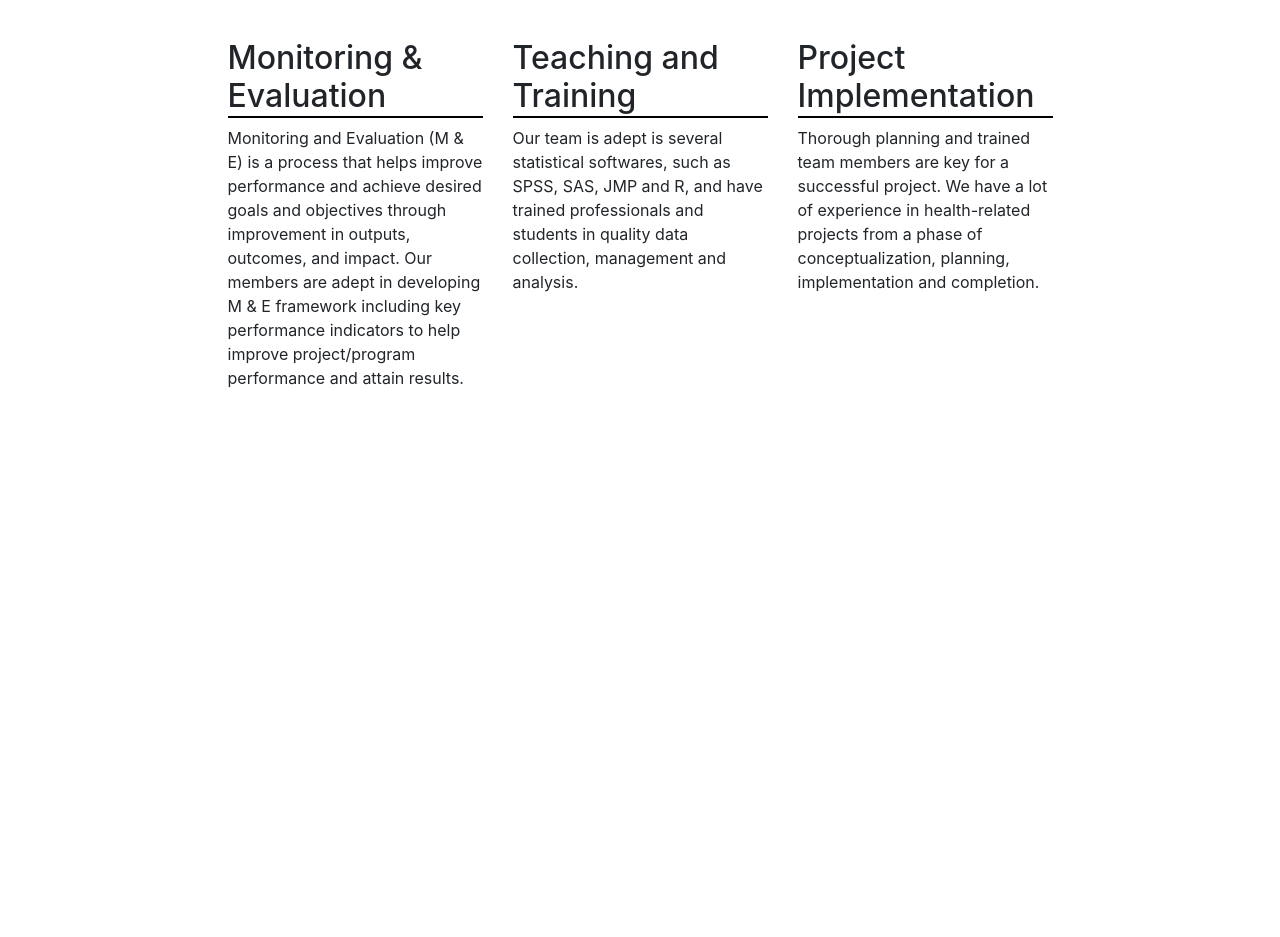
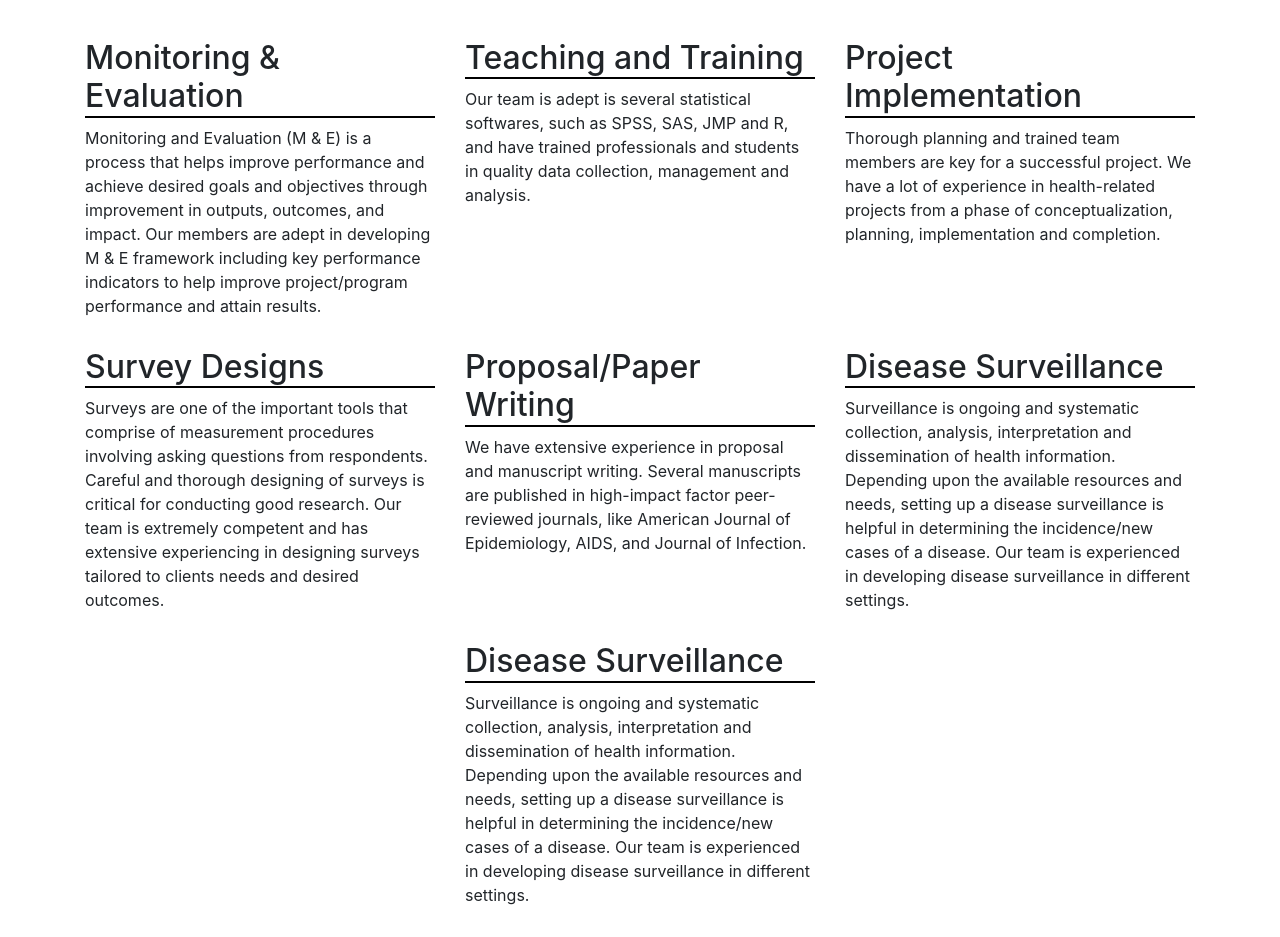
Before and after one commit to sean-slaughter/repdoducible-scientific-solutions, a React (Create React App) app: page /services in a window 1280 px wide. Shown: the part 380-1317 px from the top of the page. Before the commit the page ends 800 px from the top, so only its background shows below. Built offline with nearby package versions, Linux system fonts and the light colour scheme.

Commit message:
Finish services page

```diff
--- a/src/components/NavigationBar.js
+++ b/src/components/NavigationBar.js
@@ -20,6 +20,7 @@ export default function NavigationBar() {
                     <Link className='nav-link' to="/projects">Projects</Link>
                     <Link className='nav-link' to="/monitoringevaluation">Monitoring &amp; Evalutation</Link>
                     <Link className='nav-link' to="/publications">Publications</Link>
+                    <Link className='nav-link' to="/services">Services</Link>
                     <Link className='nav-link' to="/contact">Contact</Link>
                 </Nav>
             </NavbarCollapse>
--- a/src/containers/Services.js
+++ b/src/containers/Services.js
@@ -16,7 +16,7 @@ export default function Services() {
                 </Row>
 
                 <Row className="justify-content-center">
-                    <Col xs={12} md={3}>
+                    <Col xs={12} md={4}>
                         <h2>Monitoring &amp; Evaluation</h2>
                         <p className="services">Monitoring and Evaluation (M &amp; E) is a process that helps improve performance
                             and achieve desired goals and objectives through improvement in outputs,
@@ -24,19 +24,51 @@ export default function Services() {
                             including key performance indicators to help improve project/program
                             performance and attain results. </p>
                     </Col>
-                    <Col xs={12} md={3}>
+                    <Col xs={12} md={4}>
                         <h2>Teaching and Training</h2>
                         <p className="services">Our team is adept is several statistical softwares, such as SPSS, SAS, JMP and R,
                             and have trained professionals and students in quality data collection,
                             management and analysis. </p>
                     </Col>
-                    <Col xs={12} md={3}>
+                    <Col xs={12} md={4}>
                         <h2>Project Implementation</h2>
                         <p className="services">Thorough planning and trained team members are key for a successful project.
                             We have a lot of experience in health-related projects
                             from a phase of conceptualization, planning, implementation and completion. </p>
                     </Col>
                 </Row>
+                <Row className="justify-content-center">
+                    <Col xs={12} md={4}>
+                        <h2>Survey Designs</h2>
+                        <p className="services">Surveys are one of the important tools that comprise
+                        of measurement procedures involving asking questions from respondents.
+                         Careful and thorough designing of surveys is critical for conducting good research.
+                         Our team is extremely competent and has extensive experiencing in
+                         designing surveys tailored to clients needs and desired outcomes. </p>
+                    </Col>
+                    <Col xs={12} md={4}>
+                        <h2>Proposal/Paper Writing</h2>
+                        <p className="services">We have extensive experience in proposal and manuscript writing.
+                         Several manuscripts are published in high-impact factor peer-reviewed journals,
+                         like American Journal of Epidemiology, AIDS, and Journal of Infection. </p>
+                    </Col>
+                    <Col xs={12} md={4}>
+                        <h2>Disease Surveillance</h2>
+                        <p className="services">Surveillance is ongoing and systematic collection, analysis,
+                        interpretation and dissemination of health information.
+                        Depending upon the available resources and needs, setting up a
+                         disease surveillance is helpful in determining the incidence/new
+                         cases of a disease. Our team is experienced in developing disease surveillance in different settings.  </p>
+                    </Col>
+                    <Col xs={12} md={4}>
+                        <h2>Disease Surveillance</h2>
+                        <p className="services">Surveillance is ongoing and systematic collection, analysis,
+                        interpretation and dissemination of health information.
+                        Depending upon the available resources and needs, setting up a
+                         disease surveillance is helpful in determining the incidence/new
+                         cases of a disease. Our team is experienced in developing disease surveillance in different settings.  </p>
+                    </Col>
+                </Row>
             </Container>
         </div>
     )
--- a/src/index.css
+++ b/src/index.css
@@ -24,7 +24,6 @@ body {
 h1{
   font-size: 3.5rem;
   border-bottom: 2px solid black;
-
 }
 h2{
   border-bottom: 2px solid black;
@@ -36,4 +35,5 @@ p {
 
 p.services{
   font-size: 1rem;
+  margin-bottom: 30px;
 }
```
